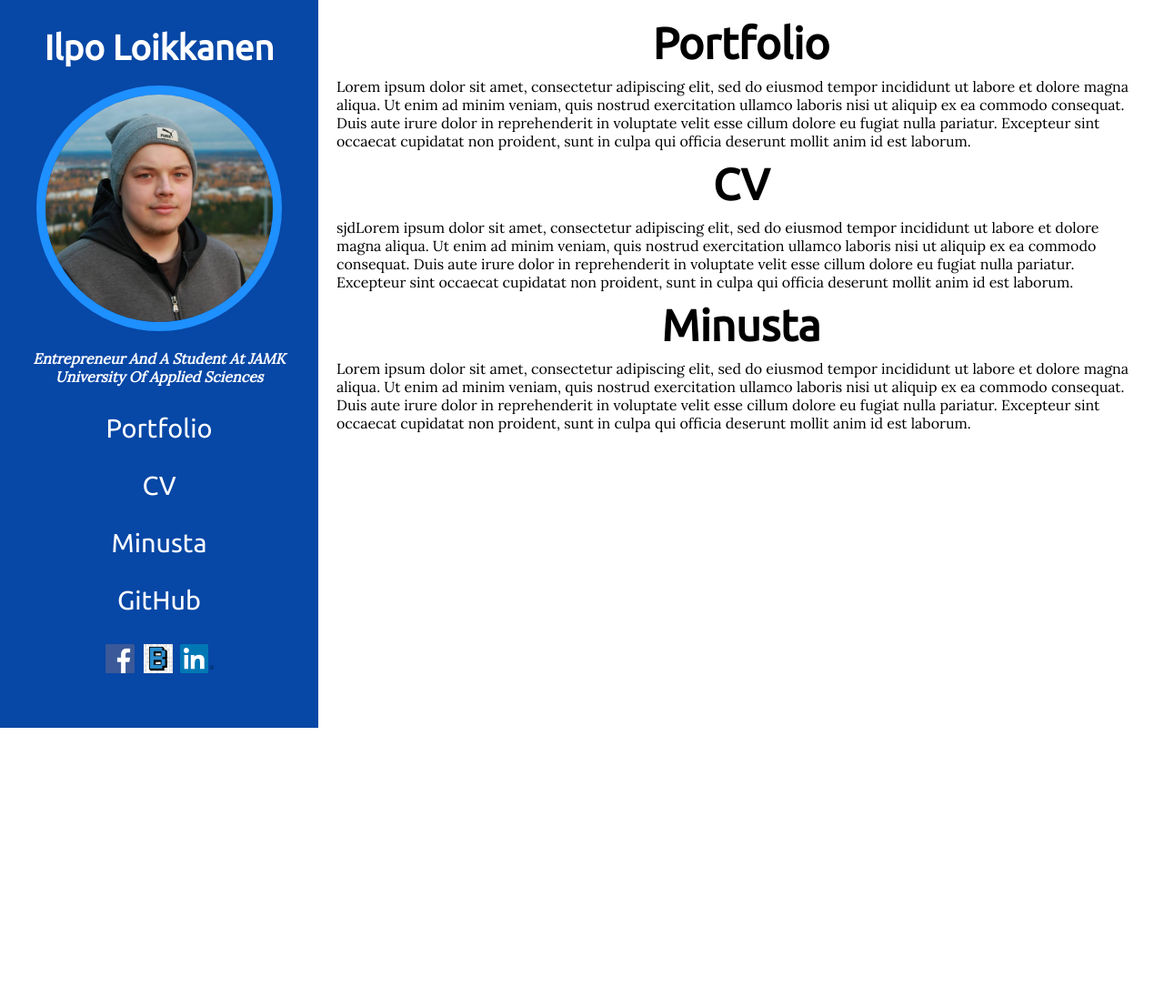
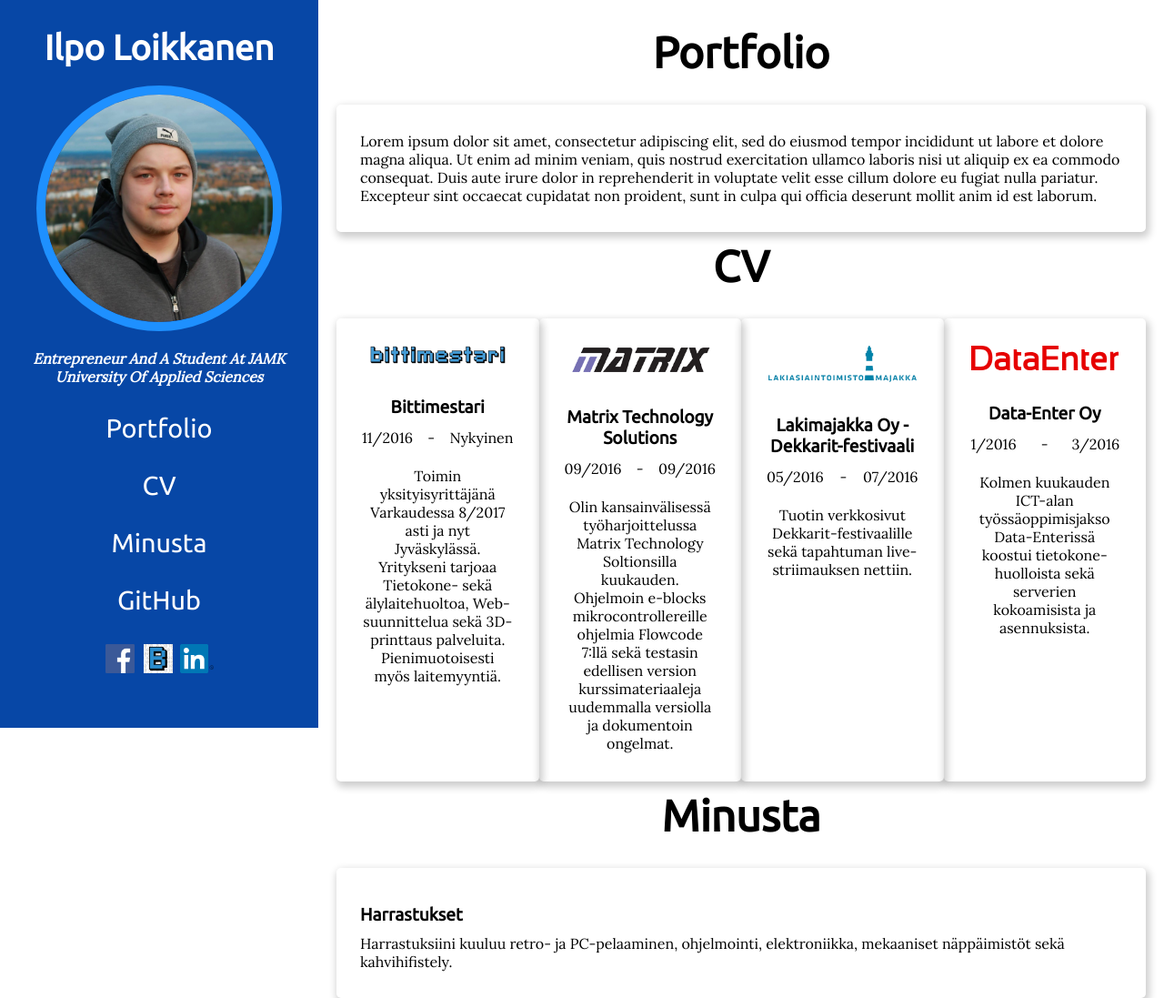
Before and after one commit to ilp0/portfolio, a PHP site: page / in a window 1280 px wide. Shown: the whole page at 91% size. Before the commit the page ends 800 px from the top, so only its background shows below. Run offline with PHP 8.4, Linux system fonts and the light colour scheme.

Commit message:
added cards and cv content

```diff
--- a/index.html
+++ b/index.html
@@ -58,22 +58,91 @@
 </div>
 
 <div id="main">
-<div id="portfolio">
-    <h1>Portfolio</h1>
-     <p>
-        Lorem ipsum dolor sit amet, consectetur adipiscing elit, sed do eiusmod tempor incididunt ut labore et dolore magna aliqua. Ut enim ad minim veniam, quis nostrud exercitation ullamco laboris nisi ut aliquip ex ea commodo consequat. Duis aute irure dolor in reprehenderit in voluptate velit esse cillum dolore eu fugiat nulla pariatur. Excepteur sint occaecat cupidatat non proident, sunt in culpa qui officia deserunt mollit anim id est laborum.</p>
+        <h1>Portfolio</h1>
+    <div id="portfolio">
+    <div class="kortti">
+            <div class="korttiContainer">
+                    <p> Lorem ipsum dolor sit amet, consectetur adipiscing elit, sed do eiusmod tempor incididunt ut labore et dolore magna aliqua. Ut enim ad minim veniam, quis nostrud exercitation ullamco laboris nisi ut aliquip ex ea commodo consequat. Duis aute irure dolor in reprehenderit in voluptate velit esse cillum dolore eu fugiat nulla pariatur. Excepteur sint occaecat cupidatat non proident, sunt in culpa qui officia deserunt mollit anim id est laborum.</p>
+            </div>
+    </div>
+    </div>
+    <h1>CV</h1>
+    <div id="cv">
 
-    </div>
-    <div id="cv">
-    <h1>CV</h1>
-        <p>
-            sjdLorem ipsum dolor sit amet, consectetur adipiscing elit, sed do eiusmod tempor incididunt ut labore et dolore magna aliqua. Ut enim ad minim veniam, quis nostrud exercitation ullamco laboris nisi ut aliquip ex ea commodo consequat. Duis aute irure dolor in reprehenderit in voluptate velit esse cillum dolore eu fugiat nulla pariatur. Excepteur sint occaecat cupidatat non proident, sunt in culpa qui officia deserunt mollit anim id est laborum.</p>
+            <div class="kortti">
+                <div class="korttiImg">
+                    <img src="bm_wide.png" alt="Bittimestari" style="width:100%">
+                </div>
+                    <div class="korttiContainer">
+                        <table class="workTable" width=100% align="center">
+                            <tr>
+                                <td colspan="3"><h3>Bittimestari</h3></td>
+                            </tr>
+                            <tr><td style="text-align:right;"><p>11/2016</p></td><td><p>-</p></td><td style="text-align:left;"><p>Nykyinen</p></td></tr>
+                            <tr><td style="width:100%;" colspan="3"><p>Toimin yksityisyrittäjänä Varkaudessa 8/2017 asti ja nyt Jyväskylässä. Yritykseni tarjoaa Tietokone- sekä älylaitehuoltoa, Web-suunnittelua sekä 3D-printtaus palveluita. Pienimuotoisesti myös laitemyyntiä.</p></td></tr>
+                        </table>
+                    </div>
+                </div>
+                <div class="kortti">
+                        <div class="korttiImg">
+                        <img src="matrix_multimedia_logo.gif" alt="Matrix Technology Solutions" style="width:100%">
+                    </div>
+
+                        <div class="korttiContainer">
+                            <table class="workTable" width=100%>
+                                <tr>
+                                        <td colspan="3"><h3>Matrix Technology Solutions</h3></td>
+                                </tr>
+                                <tr><td style="text-align:right;"><p>09/2016</p></td><td><p>-</p></td><td style="text-align:left;"><p>09/2016</p></td></tr>
+                                <tr><td style="width:100%;" colspan="3"><p>Olin kansainvälisessä työharjoittelussa Matrix Technology Soltionsilla kuukauden. Ohjelmoin e-blocks mikrocontrollereille ohjelmia Flowcode 7:llä sekä testasin edellisen version kurssimateriaaleja uudemmalla versiolla ja dokumentoin ongelmat.</p></td></tr>
+
+                            </table>
+                        </div>
+                    </div>
+                    <div class="kortti">
+                            <div class="korttiImg">
+                            <img src="lakiasiaintoimisto-majakka-logo-pieni.png" alt="Lakimajakka" style="width:100%">
+                        </div>
+
+                            <div class="korttiContainer">
+                                <table class="workTable" width=100%>
+                                    <tr>
+                                            <td colspan="3"><h3>Lakimajakka Oy - Dekkarit-festivaali</h3></td>
+                                    </tr>
+                                    <tr><td style="text-align:right;"><p>05/2016</p></td><td><p>-</p></td><td style="text-align:left;"><p>07/2016</p></td></tr>
+                                    <tr><td style="width:100%;" colspan="3"><p>Tuotin verkkosivut Dekkarit-festivaalille sekä tapahtuman live-striimauksen nettiin.</p></td></tr>
+                                </table>
+                            </div>
+                </div>
+                <div class="kortti">
+                        <div class="korttiImg">
+                        <img src="dataenterlogo.svg" alt="Data-Enter Oy" style="width:100%;">
+                    </div>
+
+                        <div class="korttiContainer">
+                            <table class="workTable" width=100%>
+                                <tr>
+                                        <td colspan="3"><h3>Data-Enter Oy</h3></td>
+                                </tr>
+                                <tr><td style="text-align:right;"><p>1/2016</p></td><td><p>-</p></td><td style="text-align:left;"><p>3/2016</p></td></tr>
+                                <tr><td style="width:100%;" colspan="3"><p>Kolmen kuukauden ICT-alan työssäoppimisjakso Data-Enterissä koostui tietokone-huolloista sekä serverien kokoamisista ja asennuksista.</p></td></tr>
+                            </table>
+                        </div>
+                    </div>
         </div>
+        <h1>Minusta</h1>
     <div id="minusta">
-    <h1>Minusta</h1>
-         <p>
-            Lorem ipsum dolor sit amet, consectetur adipiscing elit, sed do eiusmod tempor incididunt ut labore et dolore magna aliqua. Ut enim ad minim veniam, quis nostrud exercitation ullamco laboris nisi ut aliquip ex ea commodo consequat. Duis aute irure dolor in reprehenderit in voluptate velit esse cillum dolore eu fugiat nulla pariatur. Excepteur sint occaecat cupidatat non proident, sunt in culpa qui officia deserunt mollit anim id est laborum.</p>
-        </div>
+    <div class="kortti">
+            <div class="korttiContainer">
+                <h3></h3>
+                <p>
+
+                </p>
+                <h3>Harrastukset</h3>
+                    <p>Harrastuksiini kuuluu retro- ja PC-pelaaminen, ohjelmointi, elektroniikka, mekaaniset näppäimistöt sekä kahvihifistely.</p>
+             </div>
+         </div>
+         </div>
 </div>
 </body>
 </html>
--- a/tyyli.css
+++ b/tyyli.css
@@ -4,12 +4,18 @@ h1 {
     text-align:center;
     font-family: 'Ubuntu', sans-serif;
     font-size: 48px;
+    padding: 10px;
 }
 h2{
 
     font-family: 'Lora',serif;
     font-style:italic;
     text-align:center;
+}
+h3{
+    font-family: 'Ubuntu', sans-serif;
+    text-align: left;
+    font-size: 1.2em;
 }
 
 p {
@@ -141,6 +147,46 @@ td {
 
 }
 
+.kortti {
+    justify-content: space-between;
+    flex-wrap: wrap;
+    -webkit-flex: 1;
+    -ms-flex: 1;
+    flex: 1;
+    float:left;
+    width: 400px;
+    box-shadow: 2px 4px 8px 2px rgba(0,0,0,0.2);
+    transition: 0.3s;
+    border-radius: 5px;
+    margin-top: 20px;
+    padding: 10px;
+}
+.korttiImg{
+padding: 20px;
+    -o-object-fit: contain;
+}
+.korttiContainer  {
+    padding:10px 16px;
+}
+.korttiImg{
+
+}
+
+.workTable p{
+text-align:center;
+}
+#cv, #portfolio, #minusta {
+    display:flex;
+    flex-wrap:wrap;
+
+}
+
+.workTable td{
+    width:33%;
+}
+.workTable h3{
+    text-align:center;
+}
 /* mobiili optimisaatio */
 #mobileTopBar{
     display:none;
```
Also changed, not shown: bm_wide.png (added), dataenterlogo.svg (added), lakiasiaintoimisto-majakka-logo-pieni.png (added), lakimajakka.png (added), matrix_multimedia_logo.gif (added).
